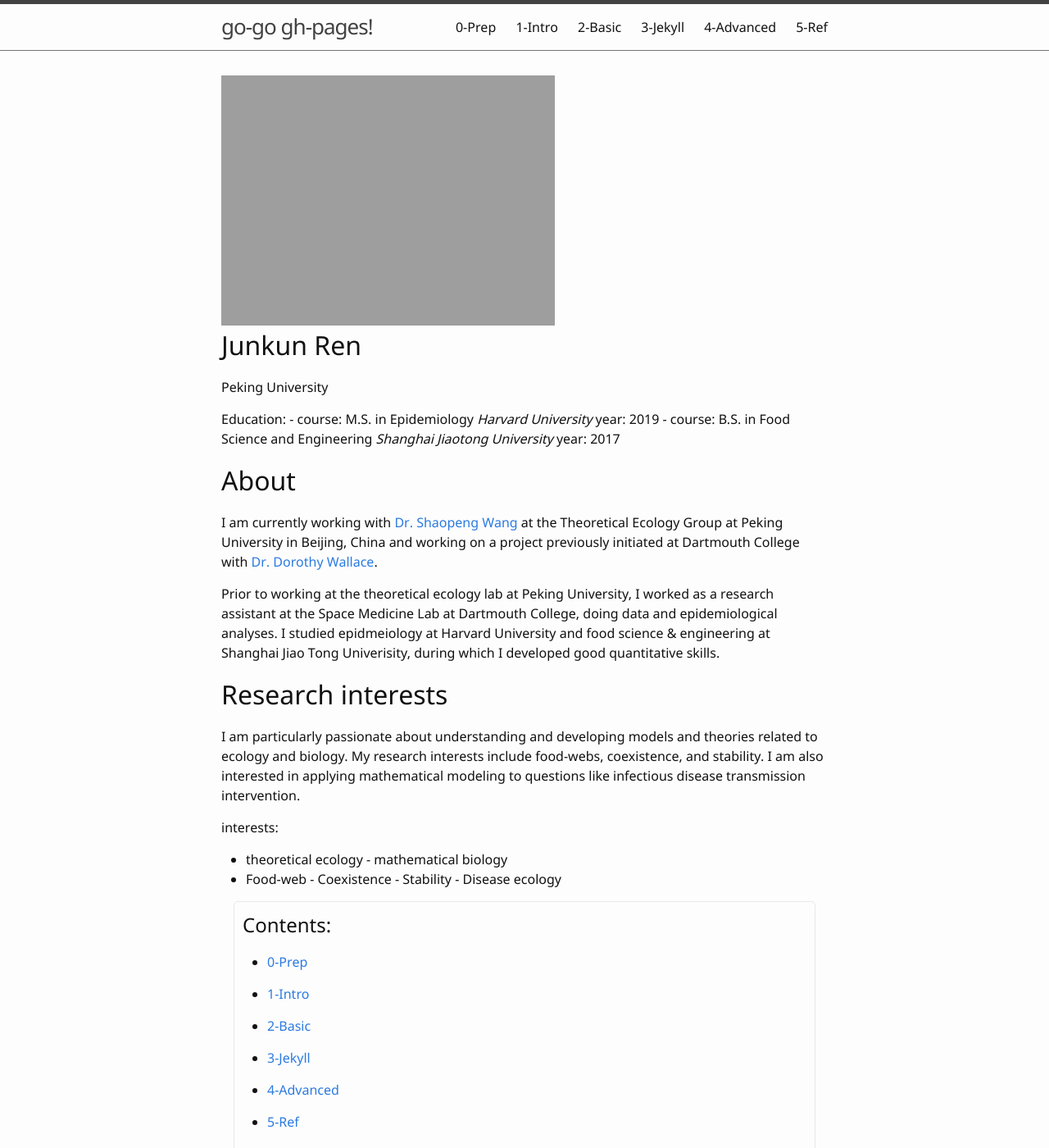
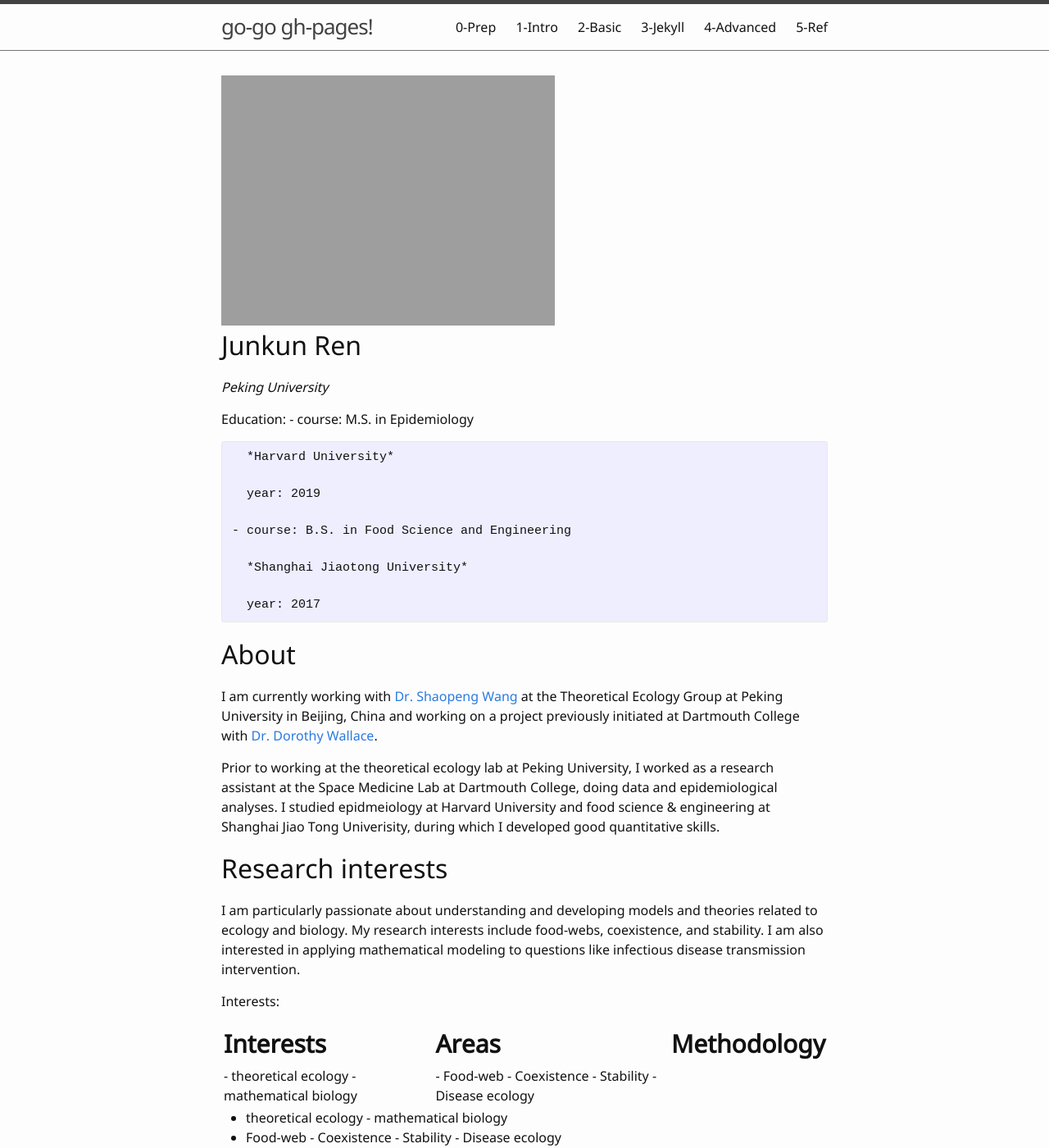
Before and after one commit to junkunren/personal-web, a Jekyll site: the page built from index.md, in a window 1280 px wide and 1400 px high. Shown: the whole window at 82% size. Built offline with Jekyll 4.4.1, drawn with Linux system fonts in a browser that asks for light colours.

Commit message:
Update index.md

```diff
--- a/index.md
+++ b/index.md
@@ -7,15 +7,19 @@ title: Home
 </div>
 
 # Junkun Ren
-
-Peking University
+*Peking University*
 
 Education:
     - course: M.S. in Epidemiology
+
       *Harvard University*
+
       year: 2019
+
     - course: B.S. in Food Science and Engineering
+
       *Shanghai Jiaotong University*
+
       year: 2017
 
 # About
@@ -28,7 +32,26 @@ Prior to working at the theoretical ecology lab at Peking University, I worked a
 
 I am particularly passionate about understanding and developing models and theories related to ecology and biology. My research interests include food-webs, coexistence, and stability. I am also interested in applying mathematical modeling to questions like infectious disease transmission intervention.
 
-interests:
+Interests:
+<table border="0">
+ <tr>
+    <td><b style="font-size:30px">Interests</b></td>
+    <td><b style="font-size:30px">Areas</b></td>
+    <td><b style="font-size:30px">Methodology</b></td>
+ </tr>
+ <tr>
+    <td>
+        - theoretical ecology
+        - mathematical biology
+    </td>
+    <td>
+        - Food-web
+        - Coexistence
+        - Stability
+        - Disease ecology
+    </td>
+ </tr>
+</table>
 - theoretical ecology        - mathematical biology
 - Food-web  - Coexistence   - Stability - Disease ecology
 
```
